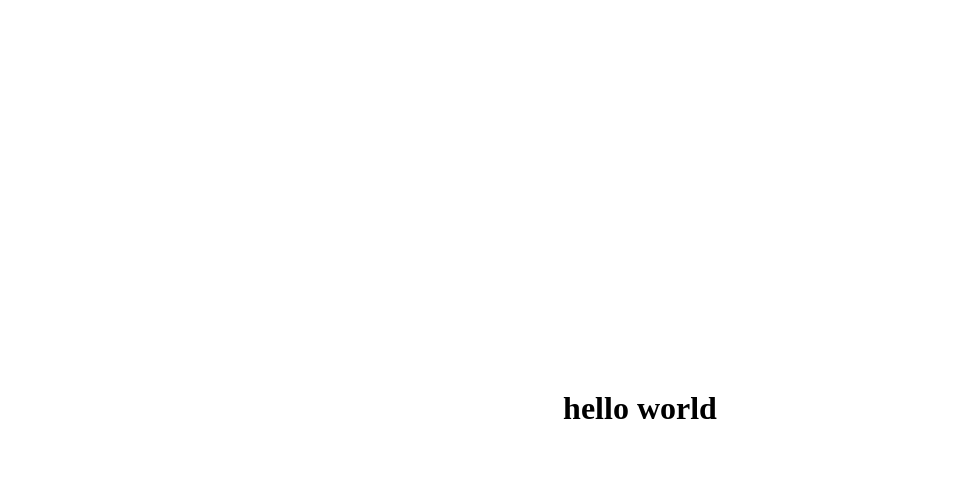
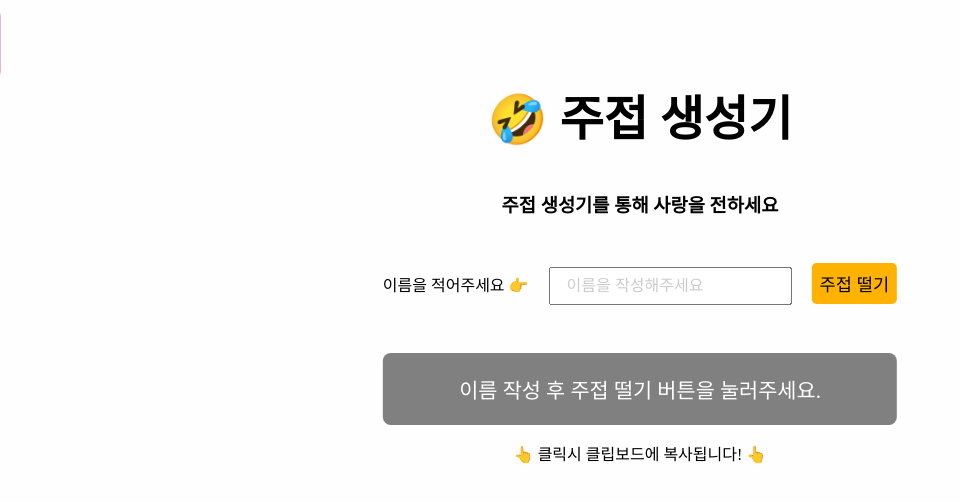
Before and after one commit to munnarae/core-javascript, a website: page client/index.html in a window 1280 px wide. Shown: the whole page, without its empty margins (0-960 px from the left). Drawn offline with Linux system fonts and the light colour scheme.

Commit message:
기본셋팅(html,css)

```diff
--- a/client/index.html
+++ b/client/index.html
@@ -5,17 +5,35 @@
     <meta http-equiv="X-UA-Compatible" content="IE=edge" />
     <meta name="viewport" content="width=device-width, initial-scale=1.0" />
     <link rel="stylesheet" href="./style.css" />
-  <script src="./main.js"></script>
-  <title>Document</title>
+    <script src="./main.js" type="module"></script>
+    <title>Jujeob Generator</title>
   </head>
   <body>
+    <div class="alert alert-error">제대로된 이름을 입력해주세요 !</div>
+    <div class="alert alert-success">클립보드에 복사 되었습니다 !</div>
 
+    <div class="container">
+      <h2>🤣 주접 생성기</h2>
+      <h3>주접 생성기를 통해 사랑을 전하세요</h3>
 
-    <h1>
-      <span>hello</span>
-      <span>world</span>
-    </h1>
+      <form>
+        <label for="nameField"
+          >이름을 적어주세요 <span class="icon">👉</span></label
+        >
+        <input
+          type="text"
+          id="nameField"
+          placeholder="이름을 작성해주세요"
+          value=""
+        />
 
+        <input type="submit" value="주접 떨기" id="submit" />
 
+        <!-- 버튼 태그 레이어 -->
+        <div class="result">이름 작성 후 주접 떨기 버튼을 눌러주세요.</div>
+
+        <span class="notice"> 👆 클릭시 클립보드에 복사됩니다! 👆</span>
+      </form>
+    </div>
   </body>
 </html>
--- a/client/style.css
+++ b/client/style.css
@@ -1,14 +1,116 @@
 body {
-  height: 100vh;
-  display: flex;
-  justify-content: center;
-  align-items: center;
+  background: #fefefe;
 }
 
-/* h1 {
-  margin: 0;
+.container {
   position: absolute;
   left: 50%;
-  top:50%;
-  transform: translate(-50% -50%);
-} */
+  transform: translateX(-50%);
+  top: 5vh;
+  text-align: center;
+  min-width: 350px;
+}
+
+h2 {
+  font-size: 3rem;
+}
+
+form {
+  position: relative;
+}
+
+input[type="text"] {
+  font-size: 1rem;
+  padding: 0.5rem 1rem;
+  margin: 2rem 1rem 3rem 1rem;
+}
+
+input[type="text"]::placeholder {
+  color: rgb(204, 204, 204);
+}
+
+input[type="submit"] {
+  font-size: 1.1rem;
+  padding: 0.5rem;
+  cursor: pointer;
+  background: hsl(42, 100%, 50%);
+  border: none;
+  border-radius: 0.3rem;
+}
+
+.result {
+  max-width: 90vw;
+  padding: 1.3rem;
+  font-size: 1.3rem;
+  background: gray;
+  color: white;
+  border-radius: 0.5rem;
+  /* white-space: nowrap; */
+  margin-bottom: 1rem;
+  cursor: pointer;
+  overflow: hidden;
+  transition: background 0.3s;
+}
+
+.result:hover {
+  background: rgb(77, 77, 77);
+}
+
+.alert {
+  padding: 2rem;
+
+  position: fixed;
+  font-weight: bold;
+  color: white;
+  transition: all 0.3s;
+}
+
+.alert-success {
+  border-radius: 1rem 0 0 1rem;
+  background: rgb(0, 219, 230);
+  right: 0;
+  top: 0;
+  transform: translateX(100%);
+}
+
+.alert-error {
+  border-radius: 0 1rem 1rem 0;
+  background: rgb(222, 0, 137);
+  left: 0;
+  top: 0;
+  transform: translateX(-100%);
+}
+
+.alert.is-active {
+  transform: translateX(0);
+}
+
+.shake {
+  animation: shake 0.82s cubic-bezier(0.36, 0.07, 0.19, 0.97) both;
+  transform: translate3d(0, 0, 0);
+  backface-visibility: hidden;
+  perspective: 1000px;
+}
+
+@keyframes shake {
+  10%,
+  90% {
+    transform: translate3d(-1px, 0, 0);
+  }
+
+  20%,
+  80% {
+    transform: translate3d(2px, 0, 0);
+  }
+
+  30%,
+  50%,
+  70% {
+    transform: translate3d(-4px, 0, 0);
+  }
+
+  40%,
+  60% {
+    transform: translate3d(4px, 0, 0);
+  }
+}
```
Lines whose indentation alone changed are shown as unchanged.
